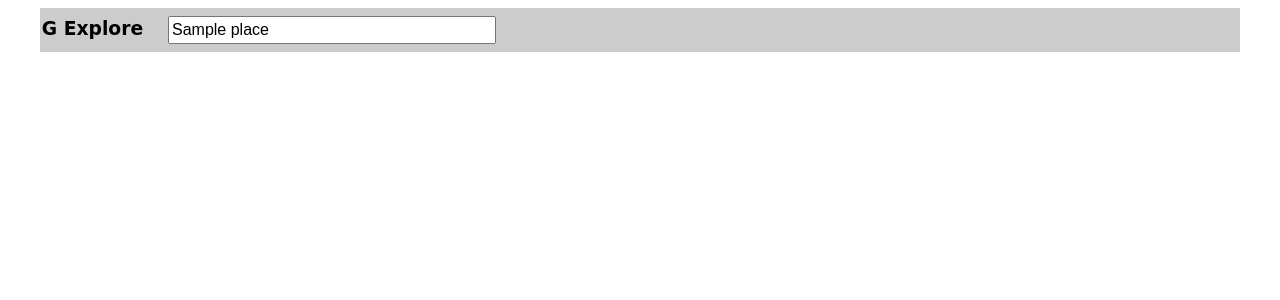
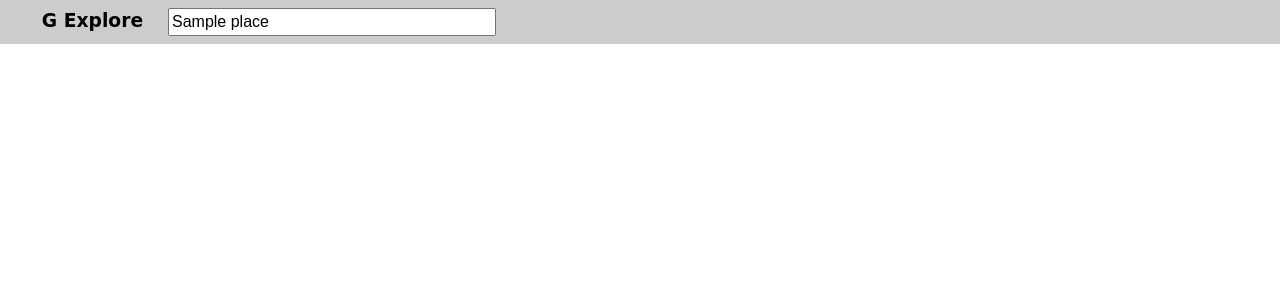
Before and after one commit to abhardwaj/gexplore, a Python web app: template src/django_server/server/templates/place.html in a window 1280 px wide. Shown: the top 300 px of the page. Run offline with Jinja, Linux system fonts and the light colour scheme; the template is opened without the code that fills it: most values are stand-ins (such as "Sample title", 1, 10 or a date in 2020); some libraries are stand-ins or nearby versions; some web fonts are replaced.

Commit message:
version 4

```diff
--- a/src/django_server/server/static/css/main.css
+++ b/src/django_server/server/static/css/main.css
@@ -6,9 +6,11 @@
 body {
   font-family: "Lucida Grande", "Lucida Sans Unicode", Lucida, Verdana, sans-serif;
   font-size:1.0em;
+  margin: 0;
+  padding:0;
 }
 
-#page {
+.wrap {
   width: 1200px;
   margin: 0 auto;
 }
@@ -17,6 +19,7 @@ body {
   width: 100%;
   background-color: #ccc;
   padding: 0;
+  margin: 0;
   padding-top: 0.5em;
   padding-bottom: 0.5em;
 }
--- a/src/django_server/server/templates/layout.html
+++ b/src/django_server/server/templates/layout.html
@@ -12,7 +12,9 @@
     <script type="text/javascript" src="/static/js/search_loader.js"></script>
   </head>
   <body>
-    <div id="page">
+    {% block header %}
+    {% endblock %}
+    <div class="wrap">
       {% block content %}
       {% endblock %}
     </div>
--- a/src/django_server/server/templates/place.html
+++ b/src/django_server/server/templates/place.html
@@ -1,6 +1,7 @@
 {% extends "layout.html" %}
-{% block content %}
+{% block header %}
 <div id="header">
+<div class="wrap">
 <div id="search-container">
   <div id="logo" style="float:left;">
     <h3>G Explore</h3>
@@ -8,6 +9,9 @@
   <input id="search-input" type="text" value="{{place}}" />
 </div>
 </div>
+</div>
+{% endblock %}
+{% block content %}
 <div id="results"></div>
 <div id="map-canvas" style="display:none;"></div>
 <script type="text/javascript">
```
